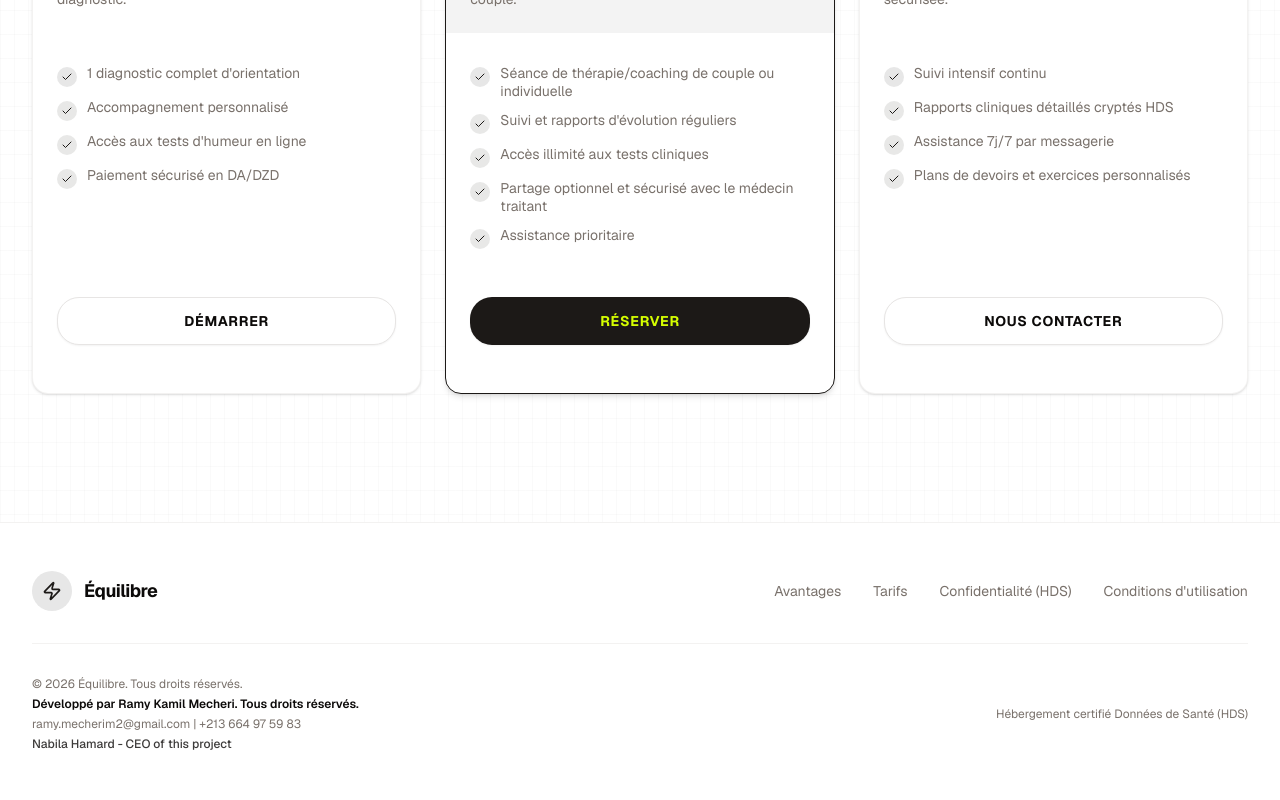
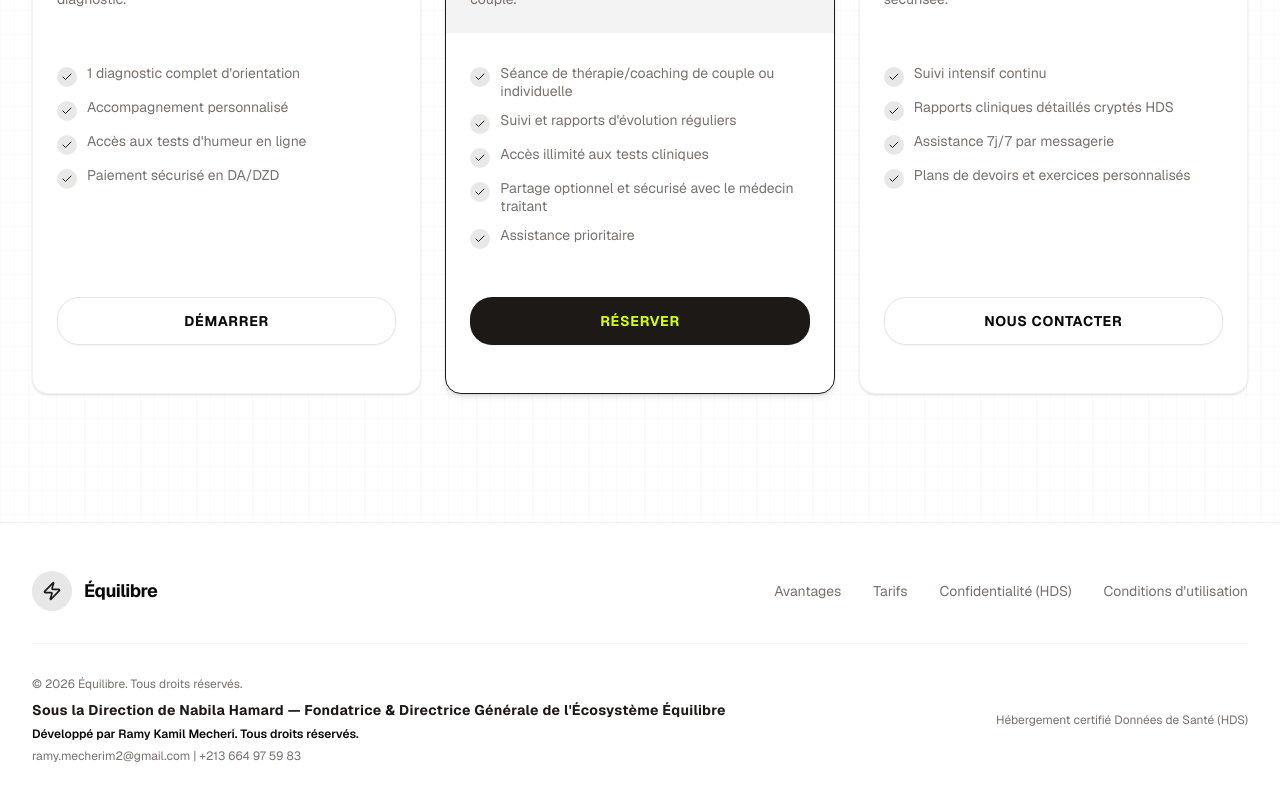
Before and after one commit to ramykamil/Equilibre, a Next.js app in the folder client/: page / in a window 1280 px wide. Shown: the part 2453-3253 px from the top of the page. Built offline with nearby package versions, Linux system fonts and the light colour scheme; no server answers.

Commit message:
feat: highlight CEO Nabila Hamard and reorder footer credentials

```diff
--- a/client/src/features/dashboard/components/dashboard-layout.tsx
+++ b/client/src/features/dashboard/components/dashboard-layout.tsx
@@ -57,10 +57,16 @@ function DashboardLayoutWrapper({ children }: Props) {
           aria-label="Dashboard content"
         >
           <div className="flex-1">{children}</div>
-          <footer className="mt-8 pt-4 border-t border-border/30 text-center text-xs text-muted-foreground space-y-1">
-            <p>Développé par <span className="font-semibold text-foreground">Ramy Kamil Mecheri</span>. Tous droits réservés.</p>
-            <p>ramy.mecherim2@gmail.com | +213 664 97 59 83</p>
-            <p className="font-medium text-foreground/80">Nabila Hamard - CEO of this project</p>
+          <footer className="mt-8 pt-4 border-t border-border/30 text-center text-xs text-muted-foreground space-y-1.5">
+            <p className="font-bold text-primary tracking-wide text-xs">
+              Sous la Direction de Nabila Hamard — Fondatrice &amp; Directrice Générale de l&apos;Écosystème Équilibre
+            </p>
+            <p className="text-muted-foreground">
+              Développé par <span className="font-semibold text-foreground">Ramy Kamil Mecheri</span>. Tous droits réservés.
+            </p>
+            <p className="text-muted-foreground">
+              ramy.mecherim2@gmail.com | +213 664 97 59 83
+            </p>
           </footer>
         </div>
       </SidebarInset>
--- a/client/src/features/landing/footer.tsx
+++ b/client/src/features/landing/footer.tsx
@@ -43,16 +43,16 @@ export function Footer() {
         </div>
 
         <div className="mt-8 flex flex-col sm:flex-row items-center justify-between gap-4 text-xs text-muted-foreground">
-          <div className="space-y-1">
+          <div className="space-y-1.5">
             <p>&copy; {new Date().getFullYear()} {t("brand")}. Tous droits réservés.</p>
+            <p className="font-bold text-primary tracking-wide text-sm mt-2">
+              Sous la Direction de Nabila Hamard — Fondatrice &amp; Directrice Générale de l&apos;Écosystème Équilibre
+            </p>
             <p className="font-semibold text-foreground">
               Développé par Ramy Kamil Mecheri. Tous droits réservés.
             </p>
             <p>
               ramy.mecherim2@gmail.com | +213 664 97 59 83
-            </p>
-            <p className="font-medium text-foreground/80">
-              Nabila Hamard - CEO of this project
             </p>
           </div>
           <p className="self-end md:self-auto">Hébergement certifié Données de Santé (HDS)</p>
```
